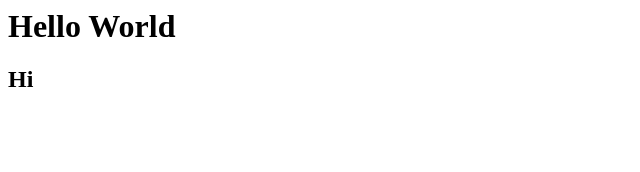
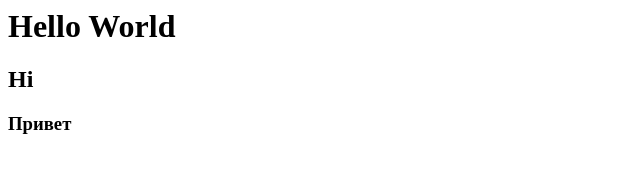
Before and after one commit to Viktor7007/new_git, a plain HTML site: page index.html in a window 1280 px wide. Shown: the full height of the page, 0-640 px from the left. Drawn offline with Linux system fonts and the light colour scheme.

Commit message:
Добавил тег H3

```diff
--- a/index.html
+++ b/index.html
@@ -1,2 +1,3 @@
 <h1> Hello World </h1>
 <H2> Hi </h2>
+<h3> Привет </h3>
```
